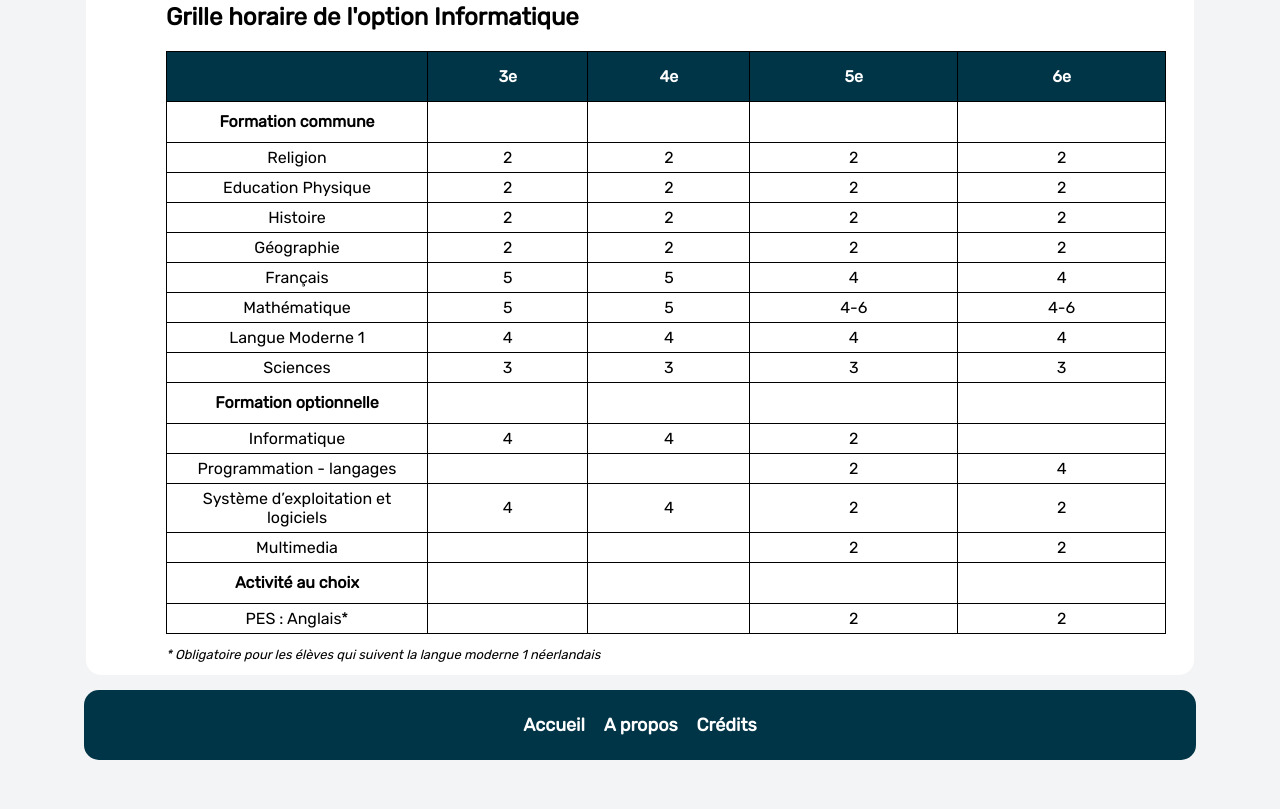
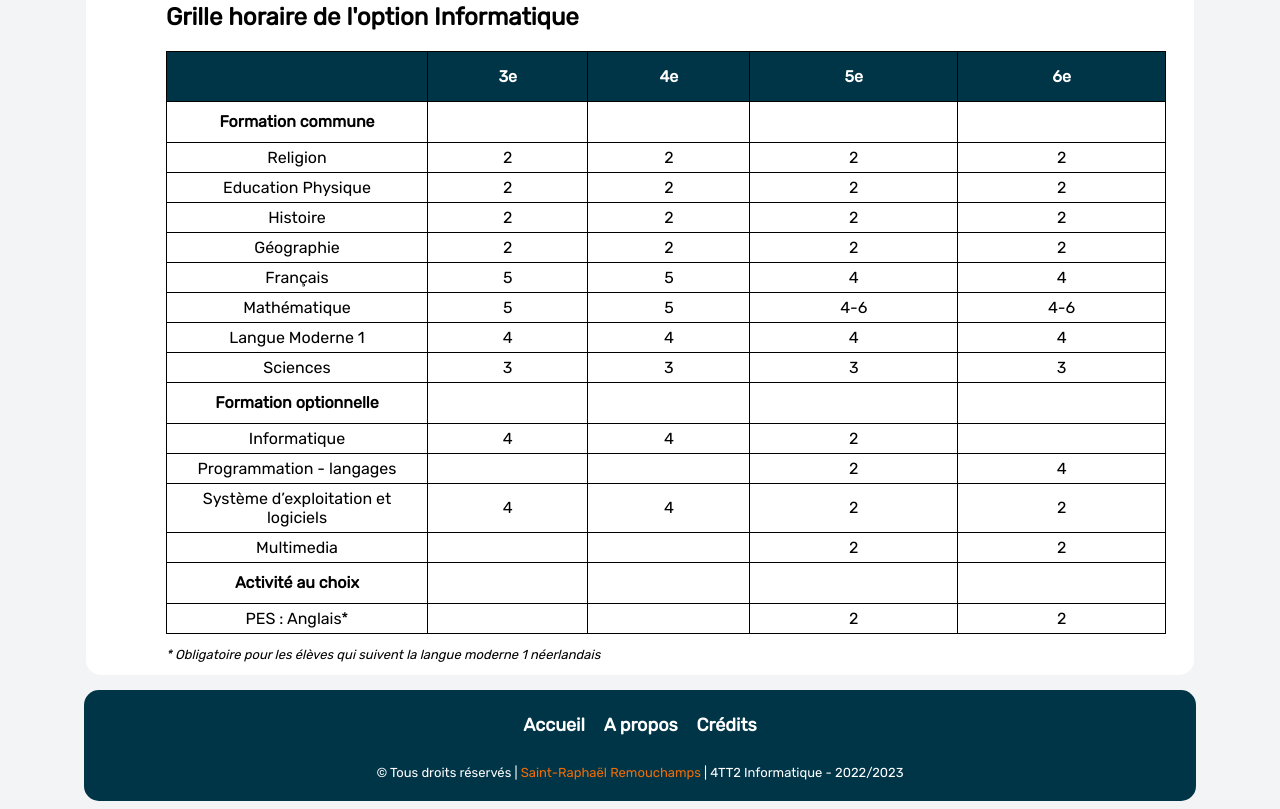
Before and after one commit to Skyral1/Porte-Ouvertes, a website: page index.html in a window 1280 px wide. Shown: the part 698-1507 px from the top of the page. Before the commit the page ends 1466 px from the top, so only its background shows below. Drawn offline with nearby package versions, Linux system fonts and the light colour scheme.

Commit message:
Update index.html

```diff
--- a/index.html
+++ b/index.html
@@ -241,6 +241,9 @@
 					>Crédits</a
 				>
 			</p>
+			<p class="copyright">
+				&copy; Tous droits réservés | <a href="https://www.saint-raphael.be/accueil-saint-raphael">Saint-Raphaël Remouchamps</a> | 4TT2 Informatique - 2022/2023
+			</p>
 		</footer>
 	</body>
 </html>
```
